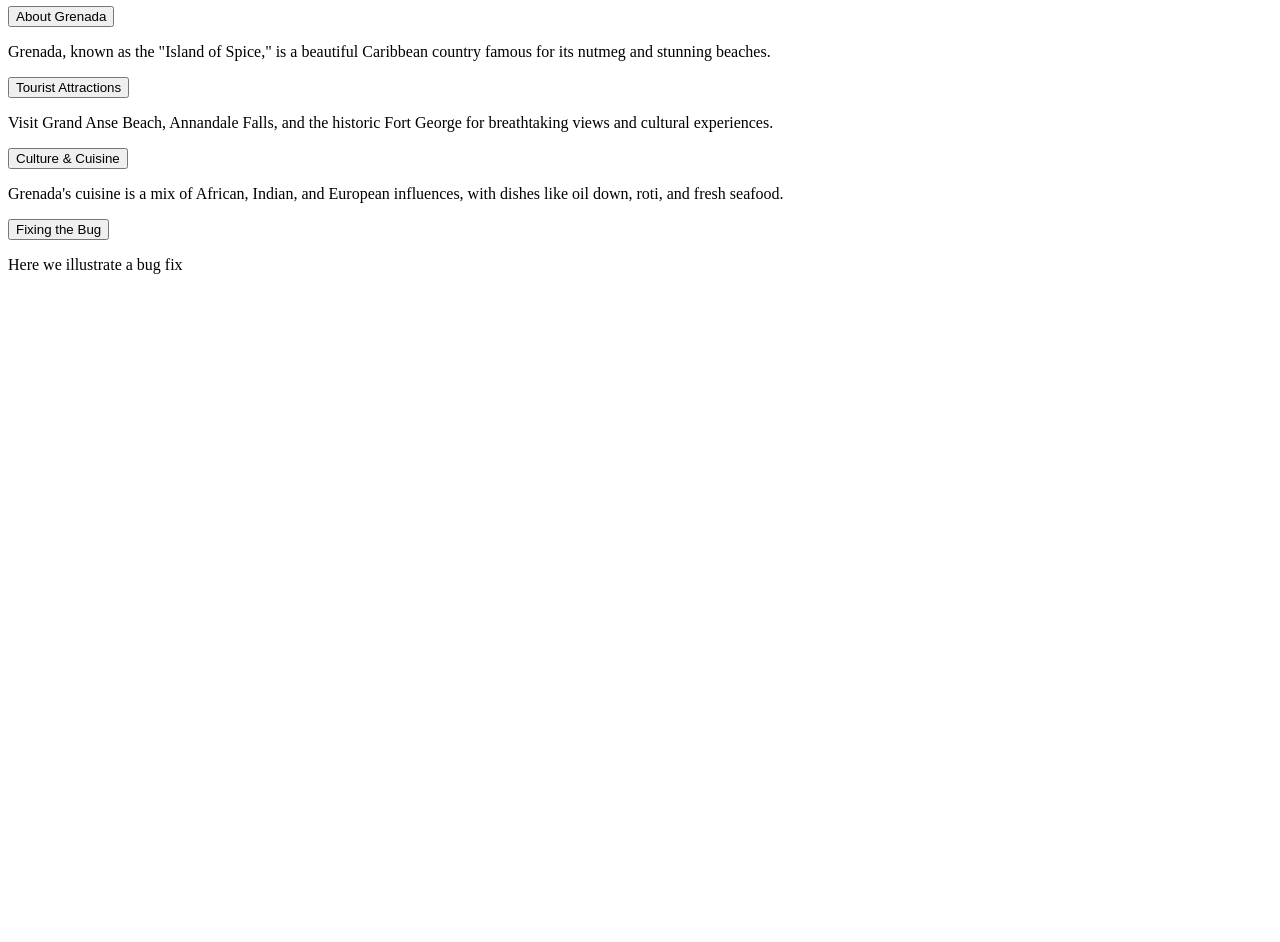
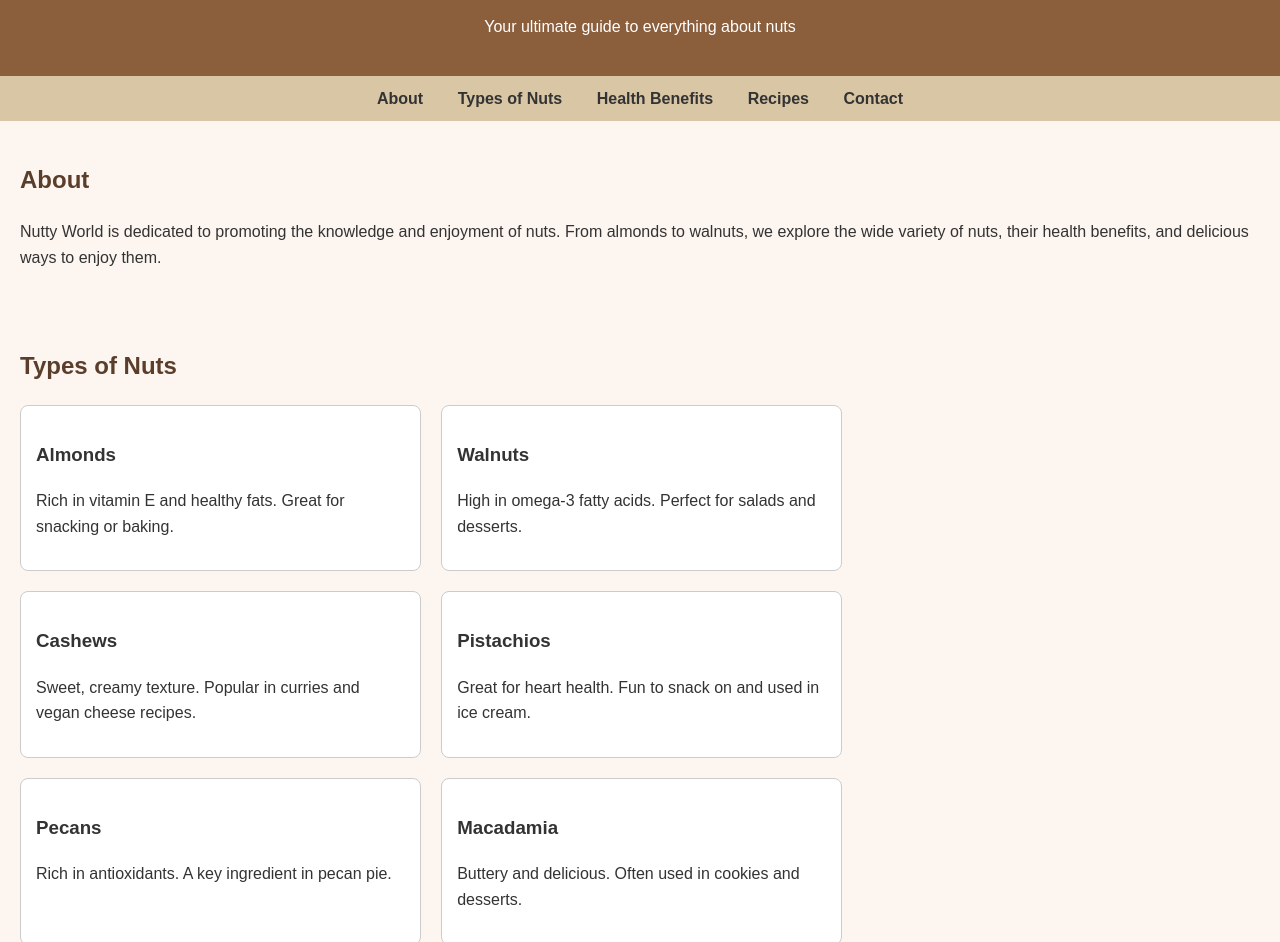
Before and after one commit to TempleBraveman/COMP314, a plain HTML site: page index.html in a window 1280 px wide. Shown: the part 100-1042 px from the top of the page. Before the commit the page ends 800 px from the top, so only its background shows below. Drawn offline with Linux system fonts and the light colour scheme.

Commit message:
Commit threee

```diff
--- a/index.html
+++ b/index.html
@@ -1,46 +1,140 @@
 <!DOCTYPE html>
 <html lang="en">
 <head>
-    <meta charset="UTF-8">
-    <meta name="viewport" content="width=device-width, initial-scale=1.0">
-    <title>Welcome to Grenada</title>
-    <link rel="stylesheet" href="sgustyle.css">
-    <style>
-        .header-image {
-            width: 100%;
-            height: 100%;
-			object-fit: cover;
-            display: block;
-        }
-    </style>
+  <meta charset="UTF-8" />
+  <meta name="viewport" content="width=device-width, initial-scale=1.0"/>
+  <title>Nutty World – All About Nuts</title>
+  <style>
+    body {
+      font-family: Arial, sans-serif;
+      margin: 0;
+      padding: 0;
+      line-height: 1.6;
+      background: #fdf6f0;
+      color: #333;
+    }
+    header {
+      background: #8b5e3c;
+      color: #fff;
+      padding: 20px 0;
+      text-align: center;
+    }
+    nav {
+      background: #d9c6a5;
+      padding: 10px;
+      text-align: center;
+    }
+    nav a {
+      margin: 0 15px;
+      color: #333;
+      text-decoration: none;
+      font-weight: bold;
+    }
+    section {
+      padding: 20px;
+    }
+    footer {
+      background: #8b5e3c;
+      color: #fff;
+      text-align: center;
+      padding: 10px;
+    }
+    h1, h2 {
+      color: #5a3e2b;
+    }
+    .nut-list {
+      display: flex;
+      flex-wrap: wrap;
+      gap: 20px;
+    }
+    .nut-card {
+      background: #fff;
+      border: 1px solid #ccc;
+      border-radius: 8px;
+      padding: 15px;
+      width: calc(33% - 40px);
+    }
+  </style>
 </head>
+<body>
 
-<body>
-    <img src="grenada-updated.jpeg" alt="Beautiful view of Grenada" class="header-image">
+<header>
+  <h1>Welcome to Nutty World!</h1>
+  <p>Your ultimate guide to everything about nuts</p>
+</header>
 
-    <h1 class="national-text">Welcome to Grenada</h1>
+<nav>
+  <a href="#about">About</a>
+  <a href="#types">Types of Nuts</a>
+  <a href="#benefits">Health Benefits</a>
+  <a href="#recipes">Recipes</a>
+  <a href="#contact">Contact</a>
+</nav>
 
-    <button class="accordion">About Grenada</button>
-    <div class="panel">
-        <p>Grenada, known as the "Island of Spice," is a beautiful Caribbean country famous for its nutmeg and stunning beaches.</p>
+<section id="about">
+  <h2>About</h2>
+  <p>Nutty World is dedicated to promoting the knowledge and enjoyment of nuts. From almonds to walnuts, we explore the wide variety of nuts, their health benefits, and delicious ways to enjoy them.</p>
+</section>
+
+<section id="types">
+  <h2>Types of Nuts</h2>
+  <div class="nut-list">
+    <div class="nut-card">
+      <h3>Almonds</h3>
+      <p>Rich in vitamin E and healthy fats. Great for snacking or baking.</p>
     </div>
+    <div class="nut-card">
+      <h3>Walnuts</h3>
+      <p>High in omega-3 fatty acids. Perfect for salads and desserts.</p>
+    </div>
+    <div class="nut-card">
+      <h3>Cashews</h3>
+      <p>Sweet, creamy texture. Popular in curries and vegan cheese recipes.</p>
+    </div>
+    <div class="nut-card">
+      <h3>Pistachios</h3>
+      <p>Great for heart health. Fun to snack on and used in ice cream.</p>
+    </div>
+    <div class="nut-card">
+      <h3>Pecans</h3>
+      <p>Rich in antioxidants. A key ingredient in pecan pie.</p>
+    </div>
+    <div class="nut-card">
+      <h3>Macadamia</h3>
+      <p>Buttery and delicious. Often used in cookies and desserts.</p>
+    </div>
+  </div>
+</section>
 
-    <button class="accordion">Tourist Attractions</button>
-    <div class="panel">
-        <p>Visit Grand Anse Beach, Annandale Falls, and the historic Fort George for breathtaking views and cultural experiences.</p>
-    </div>
+<section id="benefits">
+  <h2>Health Benefits</h2>
+  <ul>
+    <li>High in protein and fiber</li>
+    <li>Good source of healthy fats</li>
+    <li>Helps lower cholesterol levels</li>
+    <li>Supports brain and heart health</li>
+    <li>Rich in vitamins and minerals</li>
+  </ul>
+</section>
 
-    <button class="accordion">Culture & Cuisine</button>
-    <div class="panel">
-        <p>Grenada's cuisine is a mix of African, Indian, and European influences, with dishes like oil down, roti, and fresh seafood.</p>
-    </div>
+<section id="recipes">
+  <h2>Nut-Based Recipes</h2>
+  <ul>
+    <li><strong>Almond Butter Smoothie</strong> – A protein-packed drink to start your day.</li>
+    <li><strong>Walnut Pesto Pasta</strong> – A delicious alternative to traditional basil pesto.</li>
+    <li><strong>Cashew Cream Sauce</strong> – A vegan-friendly sauce for pasta or veggies.</li>
+    <li><strong>Pistachio Baklava</strong> – A Middle Eastern dessert layered with sweet nuts and honey.</li>
+  </ul>
+</section>
 
-	<button class="accordion">Fixing the Bug</button>
-    <div class="panel">
-        <p>Here we illustrate a bug fix</p>
-    </div>
-	<script src="sguscript.js"></script>
+<section id="contact">
+  <h2>Contact Us</h2>
+  <p>We’d love to hear from you! Email us at <a href="mailto:info@nuttyworld.com">info@nuttyworld.com</a>.</p>
+</section>
+
+<footer>
+  <p>&copy; 2025 Nutty World. All rights reserved.</p>
+</footer>
+
 </body>
-
-
 </html>
```
Also changed, not shown: 1 other file.
